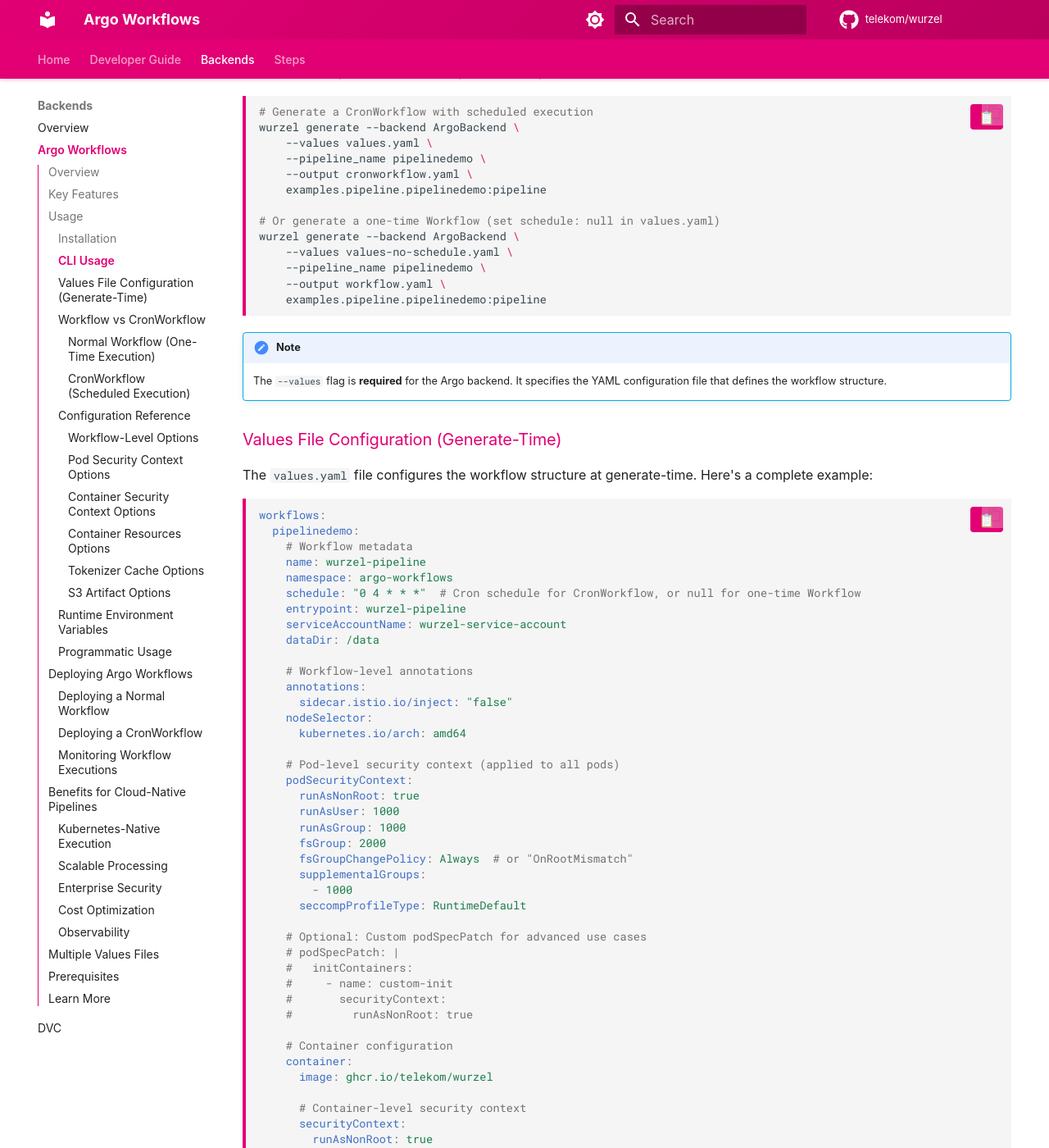
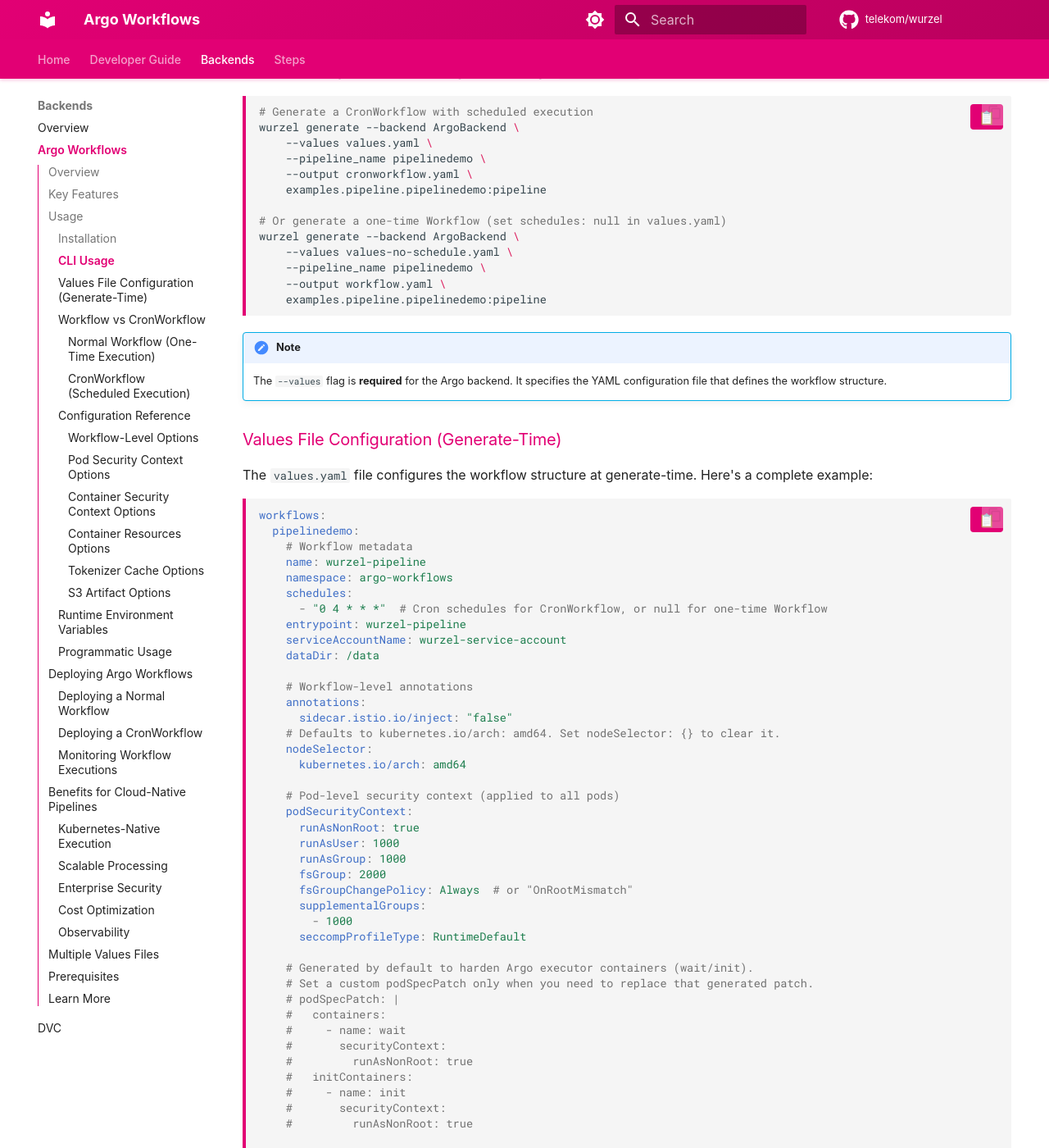
Before and after one commit to telekom/wurzel, an MkDocs documentation site: the page built from docs/backends/argoworkflows.md, in a window 1280 px wide and 1400 px high, scrolled down 1425 px. Shown: the whole window at 82% size. Built offline with MkDocs 1.6.1 and Material for MkDocs 9.7.7, drawn with Linux system fonts in a browser that asks for light colours; some web fonts are replaced; comment, search, counter and statistics services are not loaded; some of the changed text lies outside the part shown.

Commit message:
fix(argo): harden injected executor containers

````diff
--- a/docs/backends/argoworkflows.md
+++ b/docs/backends/argoworkflows.md
@@ -6,15 +6,15 @@
 
 Argo Workflows is a powerful, Kubernetes-native workflow engine that excels at container orchestration and parallel execution. The Argo Backend generates either:
 
-- **`Workflow`**: For one-time or manually triggered pipeline executions (when `schedule: null`)
-- **`CronWorkflow`**: For scheduled, recurring pipeline executions (when a cron schedule is provided)
+- **`Workflow`**: For one-time or manually triggered pipeline executions (when `schedules: null`)
+- **`CronWorkflow`**: For scheduled, recurring pipeline executions (when `schedules` is a non-empty list)
 
 Both workflow types leverage Kubernetes' native scheduling and resource management capabilities.
 
 !!! important "Generate-Time vs Runtime Configuration"
     The Argo backend uses a **two-phase configuration model**:
 
-    - **Generate-Time (YAML)**: A `values.yaml` file configures the **workflow structure** — container images, namespaces, schedules, security contexts, resource limits, and artifact storage. This is required when running `wurzel generate`.
+    - **Generate-Time (YAML)**: A `values.yaml` file configures the **workflow structure** — container images, namespaces, schedules, security contexts, resource requests/limits, and artifact storage. This is required when running `wurzel generate`.
     - **Runtime (Environment Variables)**: **Step settings** (e.g., `MANUALMARKDOWNSTEP__FOLDER_PATH`) are read from environment variables when the workflow executes in Kubernetes. These can be set via `container.env`, Secrets, or ConfigMaps in your `values.yaml`.
 
     This separation allows you to generate workflow manifests once and deploy them to different environments by changing only the runtime environment variables.
@@ -25,7 +25,7 @@
 - **Flexible Execution**: Support for both one-time Workflows and scheduled CronWorkflows
 - **Horizontal Scaling**: Automatically scale pipeline steps based on resource requirements
 - **Advanced Scheduling**: Optional cron-based scheduling with fine-grained control
-- **Resource Management**: Leverage Kubernetes resource limits and requests
+- **Resource Management**: Leverage Kubernetes resource requests and limits
 - **Artifact Management**: Integrated S3-compatible artifact storage
 - **Service Integration**: Seamless integration with Kubernetes services and secrets
 
@@ -51,7 +51,7 @@
     --output cronworkflow.yaml \
     examples.pipeline.pipelinedemo:pipeline
 
-# Or generate a one-time Workflow (set schedule: null in values.yaml)
+# Or generate a one-time Workflow (set schedules: null in values.yaml)
 wurzel generate --backend ArgoBackend \
     --values values-no-schedule.yaml \
     --pipeline_name pipelinedemo \
@@ -72,7 +72,8 @@
     # Workflow metadata
     name: wurzel-pipeline
     namespace: argo-workflows
-    schedule: "0 4 * * *"  # Cron schedule for CronWorkflow, or null for one-time Workflow
+    schedules:
+      - "0 4 * * *"  # Cron schedules for CronWorkflow, or null for one-time Workflow
     entrypoint: wurzel-pipeline
     serviceAccountName: wurzel-service-account
     dataDir: /data
@@ -80,6 +81,7 @@
     # Workflow-level annotations
     annotations:
       sidecar.istio.io/inject: "false"
+    # Defaults to kubernetes.io/arch: amd64. Set nodeSelector: {} to clear it.
     nodeSelector:
       kubernetes.io/arch: amd64
 
@@ -94,10 +96,15 @@
         - 1000
       seccompProfileType: RuntimeDefault
 
-    # Optional: Custom podSpecPatch for advanced use cases
+    # Generated by default to harden Argo executor containers (wait/init).
+    # Set a custom podSpecPatch only when you need to replace that generated patch.
     # podSpecPatch: |
+    #   containers:
+    #     - name: wait
+    #       securityContext:
+    #         runAsNonRoot: true
     #   initContainers:
-    #     - name: custom-init
+    #     - name: init
     #       securityContext:
     #         runAsNonRoot: true
 
@@ -177,17 +184,17 @@
 
 ### Workflow vs CronWorkflow
 
-The Argo backend generates different workflow types based on the `schedule` configuration:
+The Argo backend generates different workflow types based on the `schedules` configuration:
 
 #### Normal Workflow (One-Time Execution)
 
-Set `schedule: null` (or omit it) to create a **Workflow** for manual or one-time execution:
+Set `schedules: null` (or omit it) to create a **Workflow** for manual or one-time execution:
 
 ```yaml
 workflows:
   my-workflow:
     name: my-pipeline
-    schedule: null  # Creates a Workflow, not a CronWorkflow
+    schedules: null  # Creates a Workflow, not a CronWorkflow
 ```
 
 **Use cases:**
@@ -241,8 +249,8 @@
 ```
 
 !!! tip "Choosing the Right Type"
-    - Use **Workflow** (schedule: null) when you need explicit control over when pipelines run
-    - Use **CronWorkflow** (with schedule) for automated, time-based execution
+    - Use **Workflow** (`schedules: null`) when you need explicit control over when pipelines run
+    - Use **CronWorkflow** (with a non-empty `schedules` list) for automated, time-based execution
     - You can have both: a CronWorkflow for regular execution and a Workflow template for manual reruns
 
 ### Configuration Reference
@@ -258,8 +266,8 @@
 | `serviceAccountName` | string | `wurzel-service-account` | Kubernetes service account |
 | `dataDir` | path | `/usr/app` | Data directory inside containers |
 | `annotations` | map | `{}` | Workflow-level annotations |
-| `nodeSelector` | map | `{"kubernetes.io/arch": "amd64"}` | Pod node selector |
-| `podSpecPatch` | string | `null` | Custom pod spec patch (YAML string) |
+| `nodeSelector` | map | `{"kubernetes.io/arch": "amd64"}` | Pod node selector. Set to `{}` to render no selector |
+| `podSpecPatch` | string/null | generated executor patch | Custom pod spec patch override. By default Wurzel patches Argo's `wait` container and `init` initContainer with restricted security context and required resources |
 
 #### Pod Security Context Options
 
````
Also changed, not shown: other parts of docs/backends/argoworkflows.md (+3 -2 lines), 3 other files.
